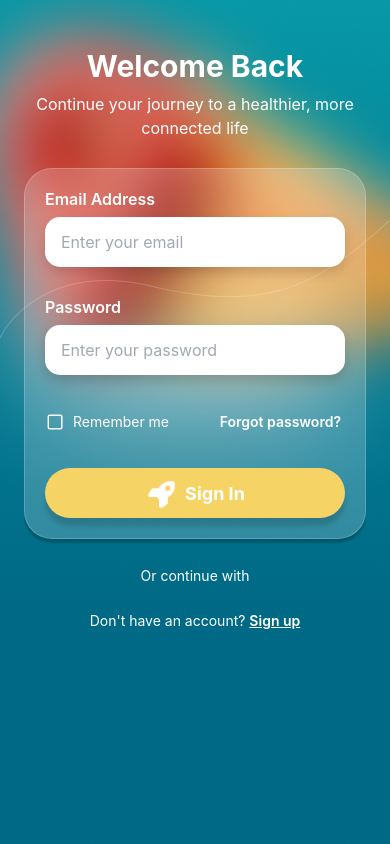
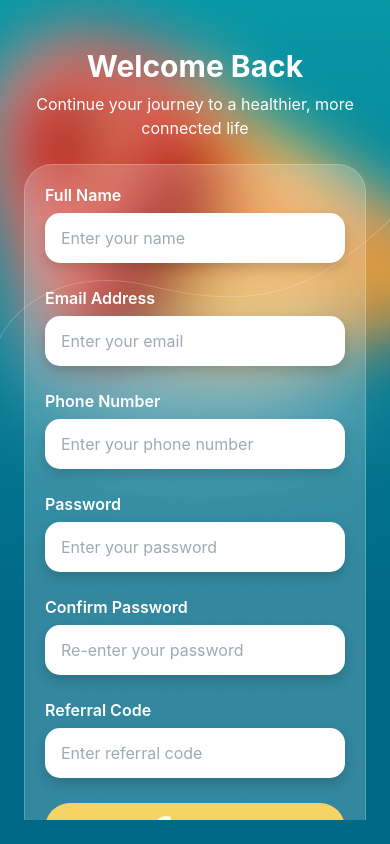
Before and after one commit to hamza-butt/Liberte, a React Native app: screen / in a window 390 px wide. Built offline with nearby package versions, Linux system fonts and the light colour scheme.

Commit message:
completing signup screen

```diff
--- a/src/App.tsx
+++ b/src/App.tsx
@@ -2,12 +2,13 @@ import { StatusBar, StyleSheet } from "react-native";
 import { SafeAreaProvider } from "react-native-safe-area-context";
 import Welcome from "./screens/Welcome";
 import Login from "./screens/Login";
+import Signup from "./screens/Signup";
 
 function App() {
   return (
     <SafeAreaProvider style={styles.container}>
       <StatusBar barStyle="dark-content" />
-      <Login />
+      <Signup />
     </SafeAreaProvider>
   );
 }
--- a/src/screens/Login.tsx
+++ b/src/screens/Signup.tsx
@@ -7,20 +7,23 @@ import {
   Text,
   View,
 } from "react-native";
+import { SafeAreaView } from "react-native-safe-area-context";
 import CTAButton from "../components/common/CTAButton";
+import CTATextField from "../components/common/CTATextField";
 import IntroCard from "../components/login/IntroCard";
-import CTATextField from "../components/common/CTATextField";
 import LoginHeader from "../components/login/LoginHeader";
-import ForgetPassword from "../components/login/ForgetPassword";
 import { AppColors } from "../theme/colors";
-import { SafeAreaView } from "react-native-safe-area-context";
 
-function Login() {
+function Signup() {
+  const [fullName, setFullName] = useState("");
   const [email, setEmail] = useState("");
+  const [phoneNumber, setPhoneNumber] = useState("");
   const [password, setPassword] = useState("");
-  const [rememberMe, setRememberMe] = useState(false);
-  const handleForgotPassword = () => {};
-  const handleSignUp = () => {};
+  const [confirmPassword, setConfirmPassword] = useState("");
+  const [referralCode, setReferralCode] = useState("");
+
+  const handleSignup = () => {};
+  const handleNavigateToLogin = () => {};
 
   return (
     <View style={styles.fullScreen}>
@@ -36,10 +39,17 @@ function Login() {
           showsVerticalScrollIndicator={false}
           bounces={true}
         >
-          {/* intro header */}
           <LoginHeader />
 
-          <IntroCard style={styles.fieldStack}>
+          <IntroCard style={styles.form}>
+            <CTATextField
+              label="Full Name"
+              placeholder="Enter your name"
+              autoCapitalize="words"
+              value={fullName}
+              onChangeText={setFullName}
+            />
+
             <CTATextField
               label="Email Address"
               placeholder="Enter your email"
@@ -48,6 +58,15 @@ function Login() {
               value={email}
               onChangeText={setEmail}
             />
+
+            <CTATextField
+              label="Phone Number"
+              placeholder="Enter your phone number"
+              keyboardType="phone-pad"
+              value={phoneNumber}
+              onChangeText={setPhoneNumber}
+            />
+
             <CTATextField
               label="Password"
               placeholder="Enter your password"
@@ -56,29 +75,34 @@ function Login() {
               onChangeText={setPassword}
             />
 
-            <ForgetPassword
-              rememberMe={rememberMe}
-              onToggleRemember={() => setRememberMe((prev) => !prev)}
-              onForgotPassword={handleForgotPassword}
+            <CTATextField
+              label="Confirm Password"
+              placeholder="Re-enter your password"
+              secureTextEntry
+              value={confirmPassword}
+              onChangeText={setConfirmPassword}
+            />
+
+            <CTATextField
+              label="Referral Code"
+              placeholder="Enter referral code"
+              autoCapitalize="characters"
+              value={referralCode}
+              onChangeText={setReferralCode}
             />
 
             <CTAButton
-              label="Sign In"
+              label="Sign Up"
               variant="primary"
               iconSource={require("../assets/welcome/rocket-solid-full-white.png")}
+              onPress={handleSignup}
             />
           </IntroCard>
 
-          {/* divider */}
-          <View style={styles.divider}>
-            <Text style={styles.dividerText}>Or continue with</Text>
-          </View>
-
-          {/* signup */}
-          <Pressable style={styles.footer} onPress={handleSignUp}>
+          <Pressable style={styles.footer} onPress={handleNavigateToLogin}>
             <Text style={styles.footerText}>
-              Don&apos;t have an account?{" "}
-              <Text style={styles.linkText}>Sign up</Text>
+              Already have an account?{" "}
+              <Text style={styles.linkText}>Sign In</Text>
             </Text>
           </Pressable>
         </ScrollView>
@@ -105,47 +129,26 @@ const styles = StyleSheet.create({
   },
   content: {
     flexGrow: 1,
-    gap: 28,
+    gap: 24,
     paddingVertical: 24,
   },
-  fieldStack: {
-    gap: 30,
+  form: {
+    gap: 25,
+  },
+  footer: {
+    alignItems: "center",
+    marginTop: 12,
+  },
+  footerText: {
+    color: AppColors.primaryTextDark,
+    fontSize: 14,
   },
   linkText: {
     color: AppColors.primaryTextDark,
     fontSize: 14,
+    fontWeight: "600",
     textDecorationLine: "underline",
-    fontWeight: "600",
-  },
-  divider: {
-    alignItems: "center",
-  },
-  dividerText: {
-    color: AppColors.primaryTextDark,
-    fontSize: 14,
-  },
-  socialRow: {
-    flexDirection: "row",
-    gap: 16,
-  },
-  googleIcon: {
-    fontSize: 16,
-    fontWeight: "700",
-    color: "#EA4335",
-  },
-  appleIcon: {
-    fontSize: 20,
-    fontWeight: "700",
-    color: "#000",
-  },
-  footer: {
-    alignItems: "center",
-  },
-  footerText: {
-    color: AppColors.primaryTextDark,
-    textAlign: "center",
-    fontSize: 14,
   },
 });
 
-export default Login;
+export default Signup;
```
